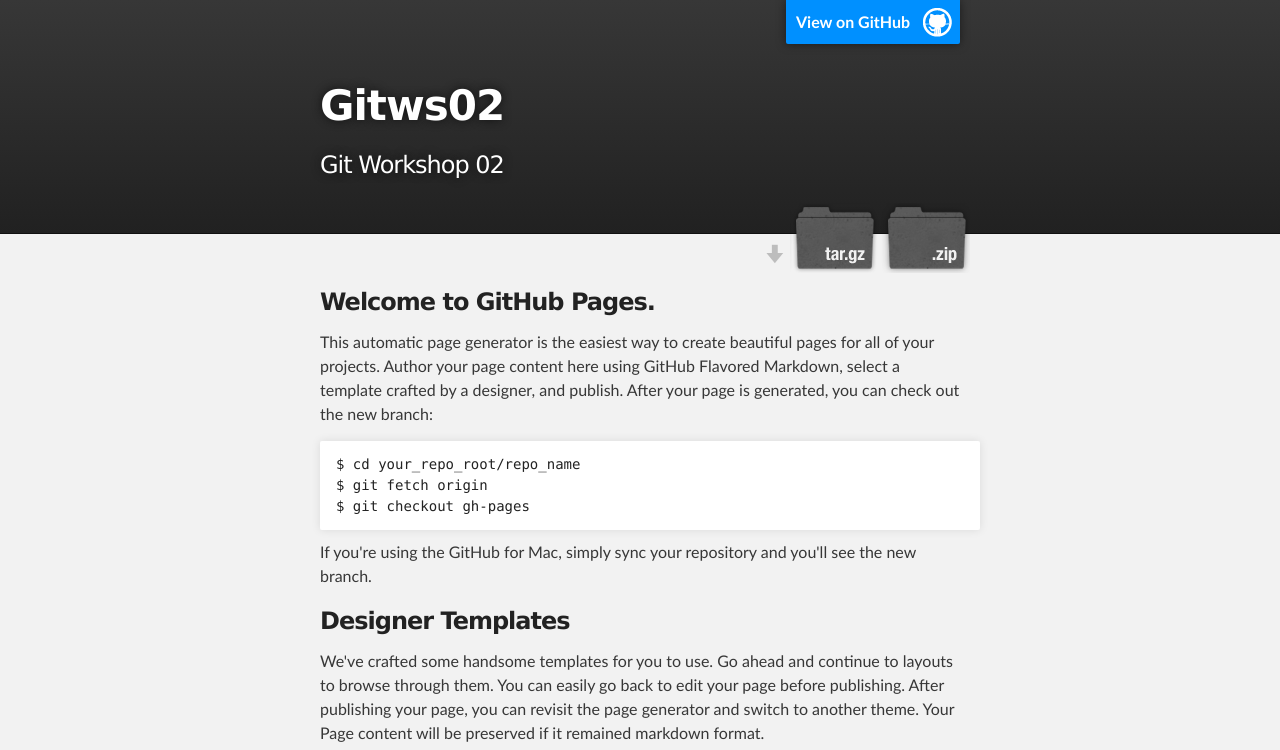
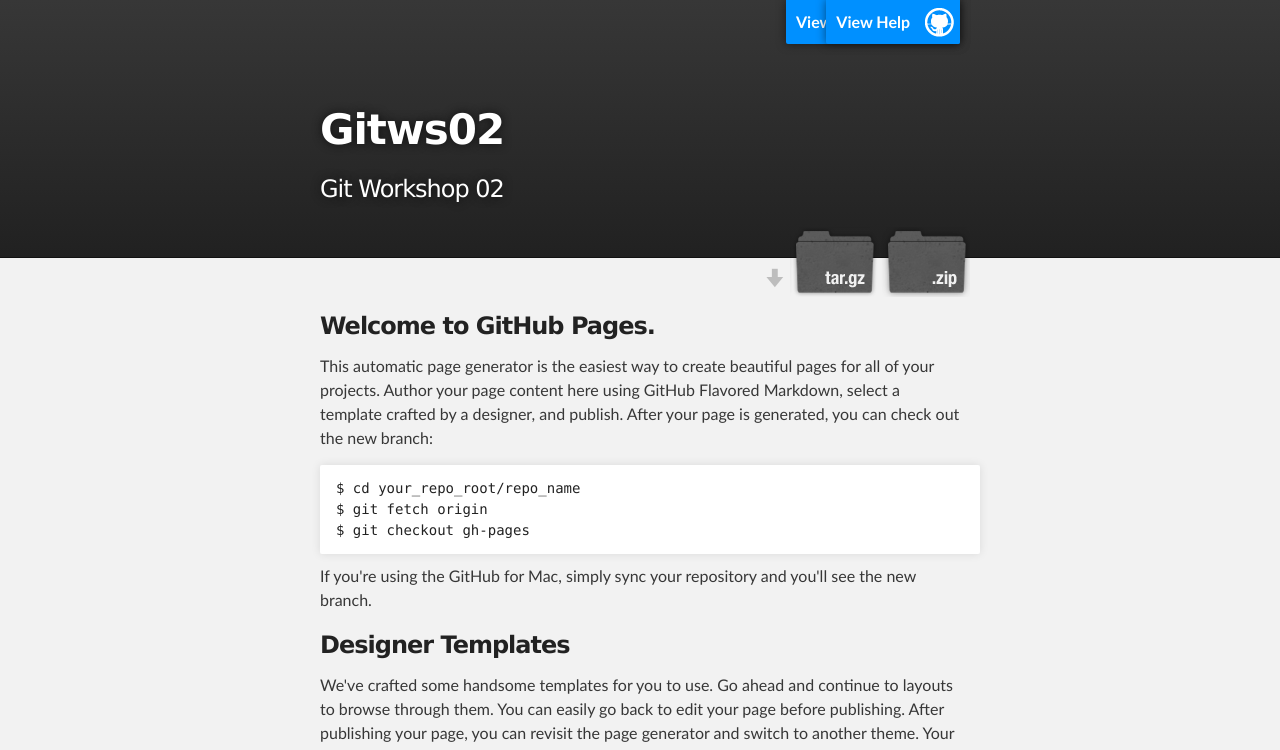
Before and after one commit to tonysanches/GitWS02, a plain HTML site: page index.html in a window 1280 px wide. Shown: the top 750 px of the page. Drawn offline with Linux system fonts and the light colour scheme.

Commit message:
adicionado ficheiro help

```diff
--- a/index.html
+++ b/index.html
@@ -17,6 +17,7 @@
     <div id="header_wrap" class="outer">
         <header class="inner">
           <a id="forkme_banner" href="https://github.com/tonysanches/GitWS02">View on GitHub</a><br/>
+		<a id="forkme_banner" href="https://github.com/tonysanches/GitWS02/Help.html">View Help</a><br/>
 
           <h1 id="project_title">Gitws02</h1>
           <h2 id="project_tagline">Git Workshop 02</h2>
```
